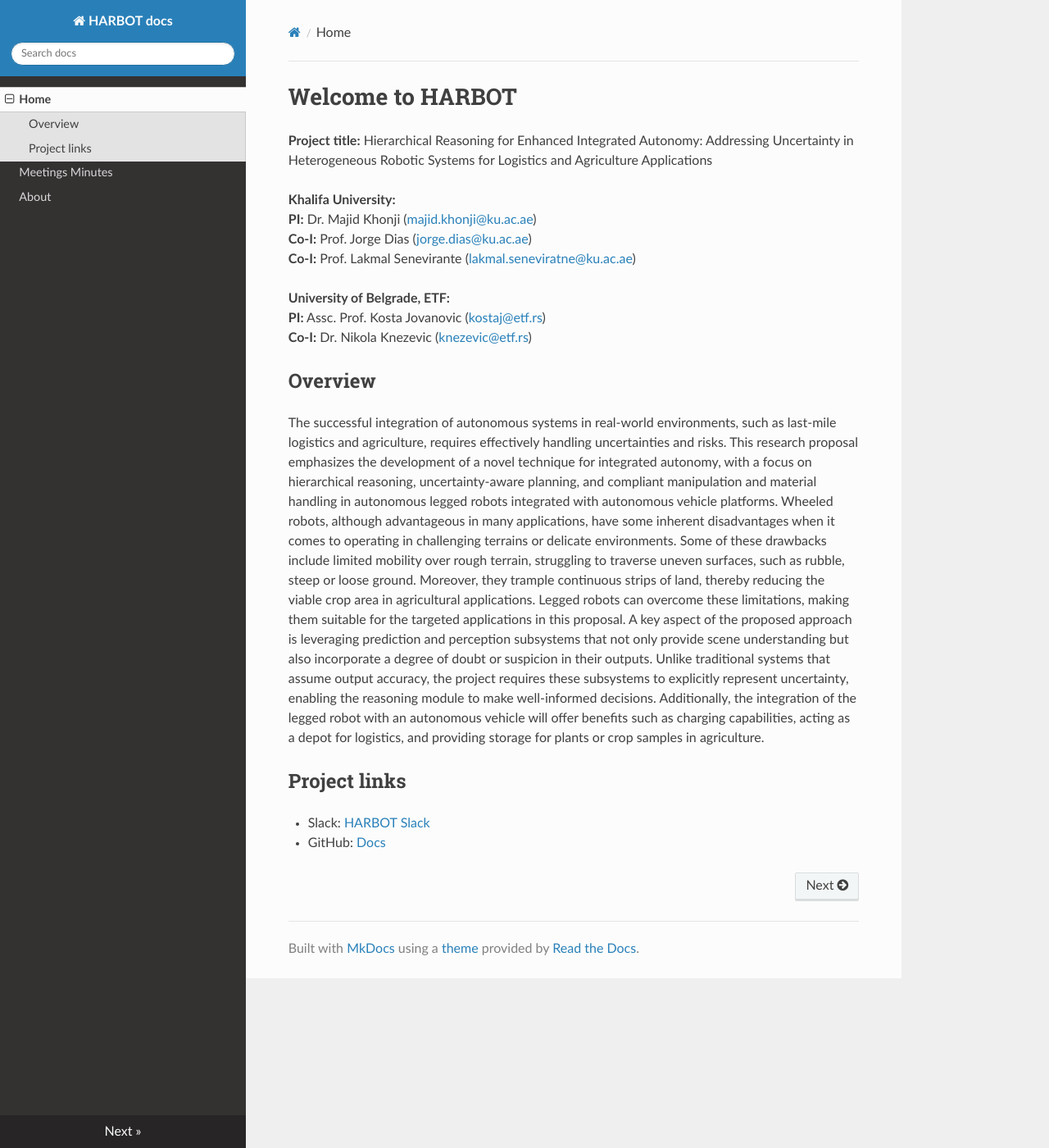
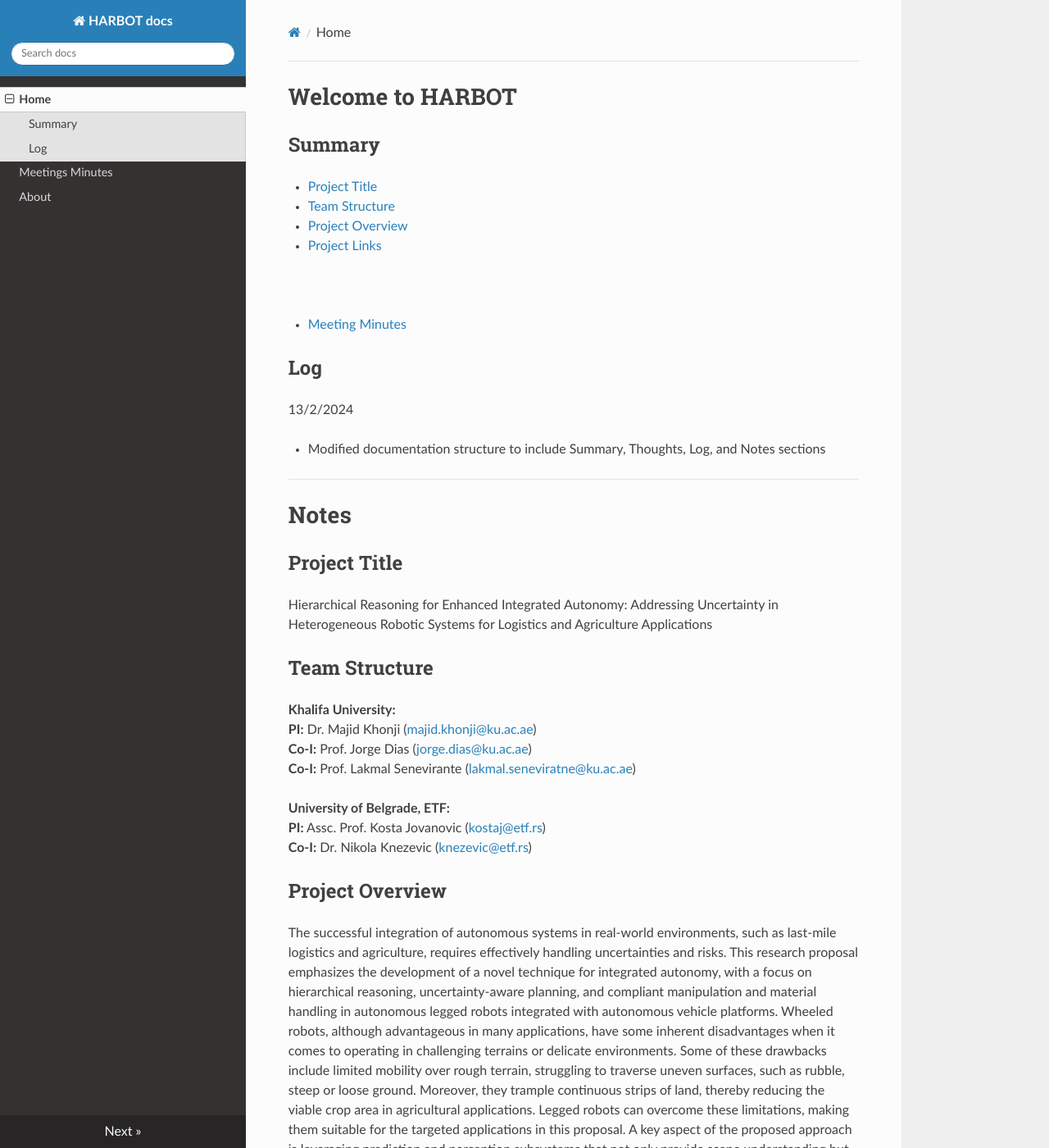
Before and after one commit to etfrobotics/HARBOT, an MkDocs documentation site: the page built from docs/index.md, in a window 1280 px wide and 1400 px high. Shown: the whole window at 82% size. Built offline with MkDocs 1.6.1, drawn with Linux system fonts in a browser that asks for light colours; nearby versions of some CDN libraries.

Commit message:
docs: restructure index.md layout

```diff
--- a/docs/index.md
+++ b/docs/index.md
@@ -1,6 +1,33 @@
 # Welcome to HARBOT
 
-**Project title:** Hierarchical Reasoning for Enhanced Integrated Autonomy: Addressing Uncertainty in Heterogeneous Robotic Systems for Logistics and Agriculture Applications
+## Summary
+
+- [Project Title](#project-title)
+- [Team Structure](#team-structure)
+- [Project Overview](#project-overview)
+- [Project Links](#project-links)
+
+<br>
+
+- [Meeting Minutes](./logs.md)
+
+## Log
+
+13/2/2024
+
+- Modified documentation structure to include Summary, Thoughts, Log, and Notes sections
+
+---
+
+# Notes
+
+## Project Title
+
+Hierarchical Reasoning for Enhanced Integrated Autonomy: Addressing
+Uncertainty in Heterogeneous Robotic Systems for Logistics and Agriculture
+Applications
+
+## Team Structure
 
 **Khalifa University:**
 **PI:** Dr. Majid Khonji (<majid.khonji@ku.ac.ae>)
@@ -11,14 +38,33 @@
 **PI:** Assc. Prof. Kosta Jovanovic (<kostaj@etf.rs>)
 **Co-I:** Dr. Nikola Knezevic (<knezevic@etf.rs>)
 
-## Overview
+## Project Overview
 
-The successful integration of autonomous systems in real-world environments, such as last-mile logistics and agriculture, requires effectively handling uncertainties and risks. This research proposal emphasizes the development of a novel technique for integrated autonomy, with a focus on hierarchical reasoning, uncertainty-aware planning, and compliant manipulation and material handling in autonomous legged robots integrated with autonomous vehicle platforms. Wheeled robots, although advantageous in many
-applications, have some inherent disadvantages when it comes to operating in challenging terrains or delicate environments. Some of these drawbacks include limited mobility over rough terrain, struggling to traverse uneven surfaces, such as rubble, steep or loose ground. Moreover, they trample continuous strips of land, thereby reducing the viable crop area in agricultural applications. Legged robots can
-overcome these limitations, making them suitable for the targeted applications in this proposal. A key aspect of the proposed approach is leveraging prediction and perception subsystems that not only provide scene understanding but also incorporate a degree of doubt or suspicion in their outputs. Unlike traditional systems that assume output accuracy, the project requires these subsystems to explicitly
-represent uncertainty, enabling the reasoning module to make well-informed decisions. Additionally, the integration of the legged robot with an autonomous vehicle will offer benefits such as charging capabilities, acting as a depot for logistics, and providing storage for plants or crop samples in agriculture.
+The successful integration of autonomous systems in real-world environments,
+such as last-mile logistics and agriculture, requires effectively handling
+uncertainties and risks. This research proposal emphasizes the development
+of a novel technique for integrated autonomy, with a focus on hierarchical
+reasoning, uncertainty-aware planning, and compliant manipulation and
+material handling in autonomous legged robots integrated with autonomous
+vehicle platforms. Wheeled robots, although advantageous in many
+applications, have some inherent disadvantages when it comes to operating
+in challenging terrains or delicate environments. Some of these drawbacks
+include limited mobility over rough terrain, struggling to traverse uneven
+surfaces, such as rubble, steep or loose ground. Moreover, they trample
+continuous strips of land, thereby reducing the viable crop area in
+agricultural applications. Legged robots can overcome these limitations,
+making them suitable for the targeted applications in this proposal. A key
+aspect of the proposed approach is leveraging prediction and perception
+subsystems that not only provide scene understanding but also incorporate
+a degree of doubt or suspicion in their outputs. Unlike traditional
+systems that assume output accuracy, the project requires these subsystems
+to explicitly represent uncertainty, enabling the reasoning module to make
+well-informed decisions. Additionally, the integration of the legged robot
+with an autonomous vehicle will offer benefits such as charging
+capabilities, acting as a depot for logistics, and providing storage for
+plants or crop samples in agriculture.
 
-## Project links
+## Project Links
 
 - Slack: [HARBOT Slack](harbot.slack.com)
 - GitHub: [Docs](https://github.com/etfrobotics/HARBOT)
```
